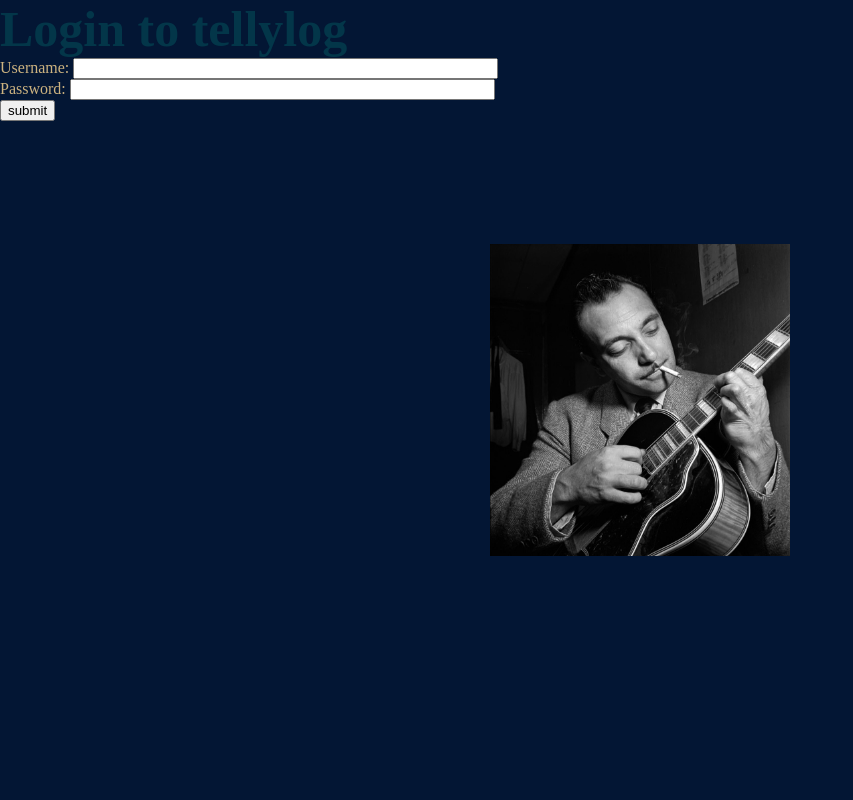
After one commit to tellylog/tellylog, a Django app: template User/templates/user/signIn.html in a window 1280 px wide. The commit adds this page. Shown: the whole page, without its empty margins (0-853 px from the left). Run offline with Django 3.2, Linux system fonts and the light colour scheme; the template is opened without the code that fills it, so the values that code supplies are empty.

Commit message:
created a sign in page and a sign in function

```diff
--- /dev/null
+++ b/User/templates/user/signIn.html
@@ -0,0 +1,23 @@
+{% load staticfiles %}
+<link rel="stylesheet" type="text/css" href="{% static 'css.css' %}" />
+<!DOCTYPE html>
+<html>
+    <head>
+        <title>sign in</title>
+    </head>
+
+    <body>
+        <h1>Login to tellylog</h1>
+
+        <form id="login_form" method="post" action="/user/sign-in/">
+            {% csrf_token %}
+            Username: <input type="text" name="username" value="" size="50" />
+            <br />
+            Password: <input type="password" name="password" value="" size="50" />
+            <br />
+
+            <input type="submit" value="submit" />
+        </form>
+
+    </body>
+</html>
--- a/User/templates/user/signUp.html
+++ b/User/templates/user/signUp.html
@@ -3,7 +3,7 @@
 <!DOCTYPE html>
 <html>
     <head>
-        <title>User</title>
+        <title>sign up</title>
     </head>
 
     <body>
--- a/User/urls.py
+++ b/User/urls.py
@@ -4,4 +4,5 @@ from . import views
 app_name = 'user'
 urlpatterns = [
     url(r'^sign-up/$', views.SignUp, name='sign_up'),
+    url(r'^sign-in/$', views.SignIn, name='sign_in'),
 ]
--- a/main/templates/main/about.html
+++ b/main/templates/main/about.html
@@ -1,5 +1,5 @@
 {% load staticfiles %}
-<link rel="stylesheet" type="text/css" href="{% static 'css.css' %}" />
+<link rel="stylesheet" type="text/css" href="{% static 'tellylog/css.css' %}" />
 
 <!DOCTYPE html>
 <html>
--- a/main/templates/main/main.html
+++ b/main/templates/main/main.html
@@ -1,3 +1,5 @@
+{% load staticfiles %}
+<link rel="stylesheet" type="text/css" href="{% static 'css.css' %}" />
 <!DOCTYPE html>
 <html>
 
@@ -14,7 +16,7 @@
                 <ul>
                     <li><a href="{% url 'main:about' %}">About</a></li>
 					<li><a href="{% url 'main:overview' %}">Overview</a></li>
-                    <li><a href="{% url 'main:sign_in' %}">Sign in</a></li>
+                    <li><a href="{% url 'user:sign_in' %}">Sign in</a></li>
                     <li><a href="{% url 'user:sign_up' %}">Sign up</a></li>
                 </ul>
             </div>
@@ -33,5 +35,3 @@
 			-->
 	</body>
 </html>
-{% load staticfiles %}
-<link rel="stylesheet" type="text/css" href="{% static 'css.css' %}" />
--- /dev/null
+++ b/static/css.css
@@ -0,0 +1,43 @@
+*{
+    margin: 0px;
+}
+html{
+    background-color: #031634;
+}
+body{
+    background-image: url(django.jpg);
+    background-position: center center;
+    background-size: 300px;
+    background-repeat: no-repeat;
+    color: #CDB380;
+}
+h1{
+    font-size: 50px;
+    color: #033649;
+}
+#login{
+    align-self: center;
+}
+#username, #password{
+    width: 300px;
+    height: 30px;
+    margin: 1px;
+    margin-left: 10px;
+}
+#SignIn {
+    width: 145px;
+    margin-top: 2px;
+    margin-left: 12px;
+    margin-right: 0.5px;
+}
+#SignUp {
+    width: 145px;
+}
+a{
+    color: #CDB380;
+    text-decoration: none;
+    list-style-type: none;
+}
+a:hover{
+    color: #E8DDCB;
+}
--- a/tellylog/settings.py
+++ b/tellylog/settings.py
@@ -137,6 +137,10 @@ USE_TZ = True
 
 STATIC_URL = '/static/'
 
+STATICFILES_DIRS = [
+    os.path.join(BASE_DIR, 'static'),
+]
+
 # Logging
 
 LOGGING = {
```
Also changed, not shown: User/views.py (+23 -0 lines), static/django.jpg (renamed from main/static/django.jpg).
